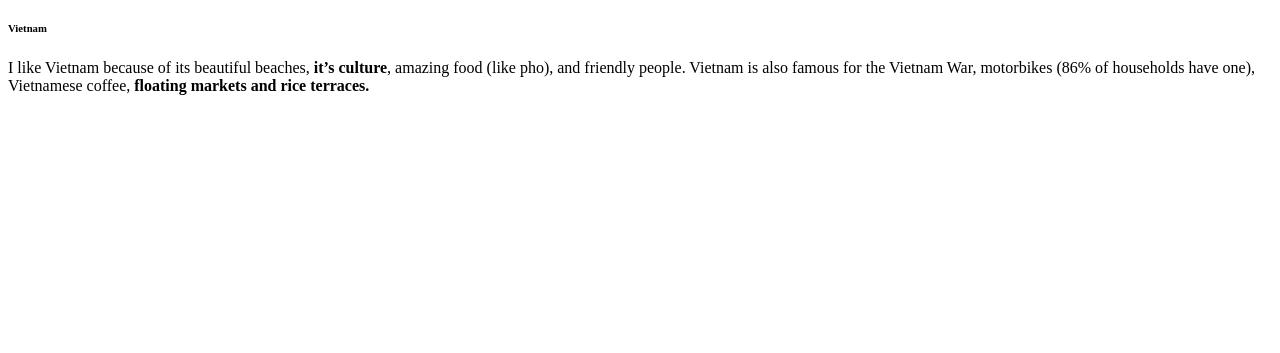
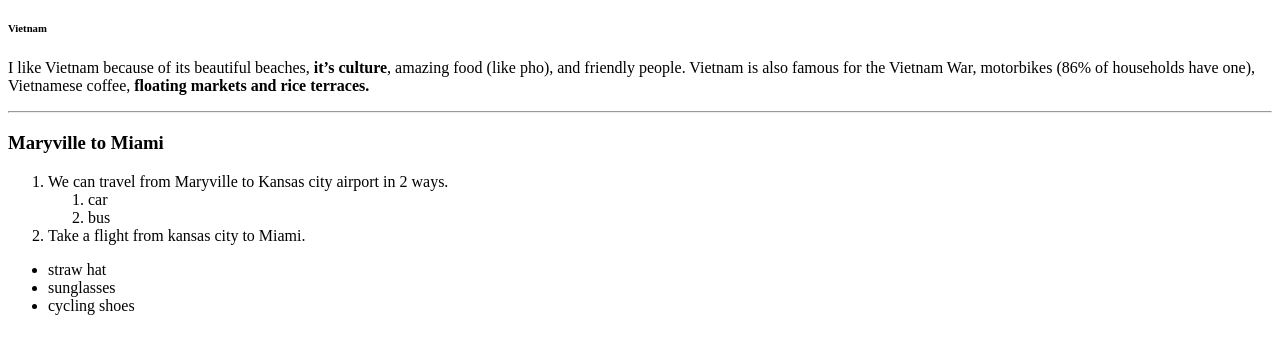
Before and after one commit to 44-563-WebApps-F21/webapps-f21-assignment-3-S5454528, a plain HTML site: page index.html in a window 1280 px wide. Shown: the part 61-414 px from the top of the page. Drawn offline with Linux system fonts and the light colour scheme.

Commit message:
Created ordered and unordered lists

```diff
--- a/index.html
+++ b/index.html
@@ -12,5 +12,22 @@
              for the Vietnam War, motorbikes (86% of households have one), Vietnamese coffee,
              <strong>floating markets and rice terraces.</strong>
         </p>
+        <hr>
+<h3>Maryville to Miami</h3>
+<ol>
+ <li>We can travel from Maryville to Kansas city airport in 2 ways.
+     <ol>
+        <li>car</li>
+        <li>bus</li>
+    </ol>
+ </li>
+<li>Take a flight from kansas city to Miami.</li>
+</ol>
+
+<ul>
+    <li>straw hat</li>
+    <li>sunglasses</li>
+    <li>cycling shoes</li>
+</ul>
     </body>
 </html>
```
